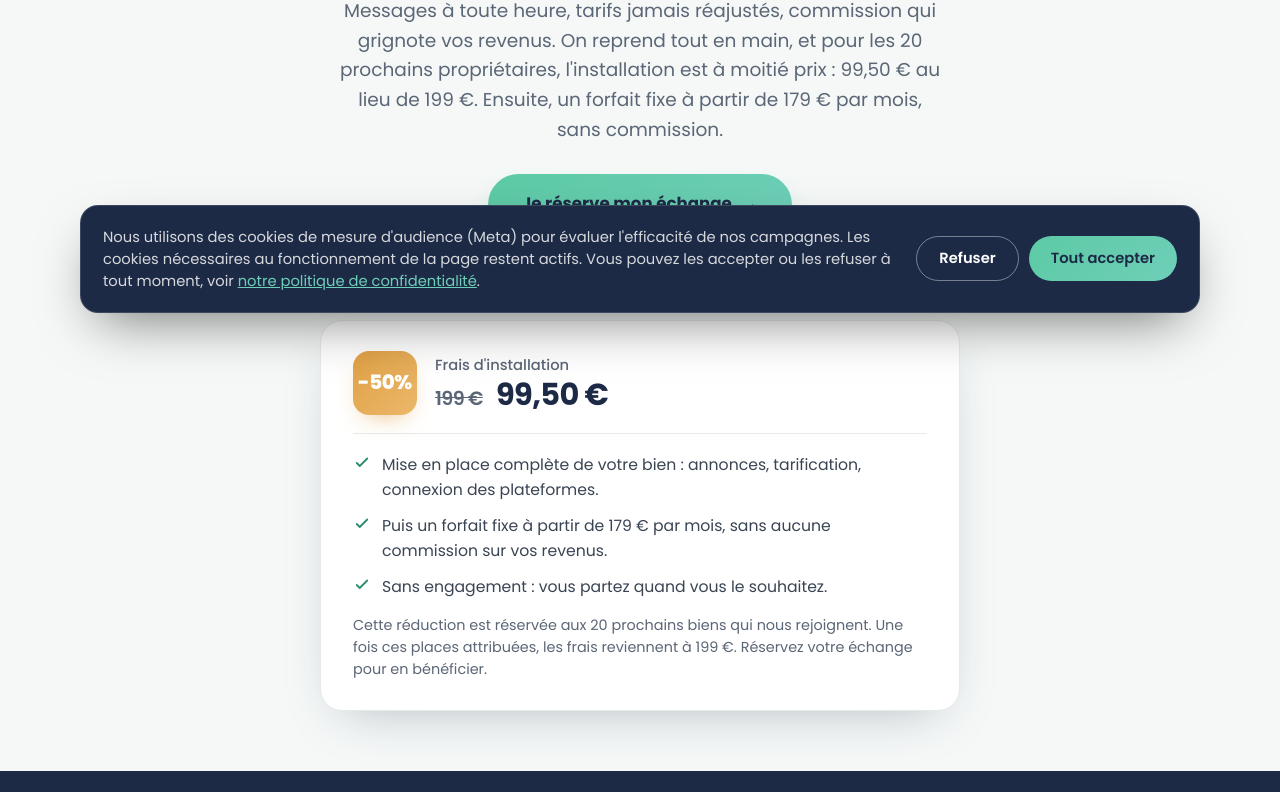
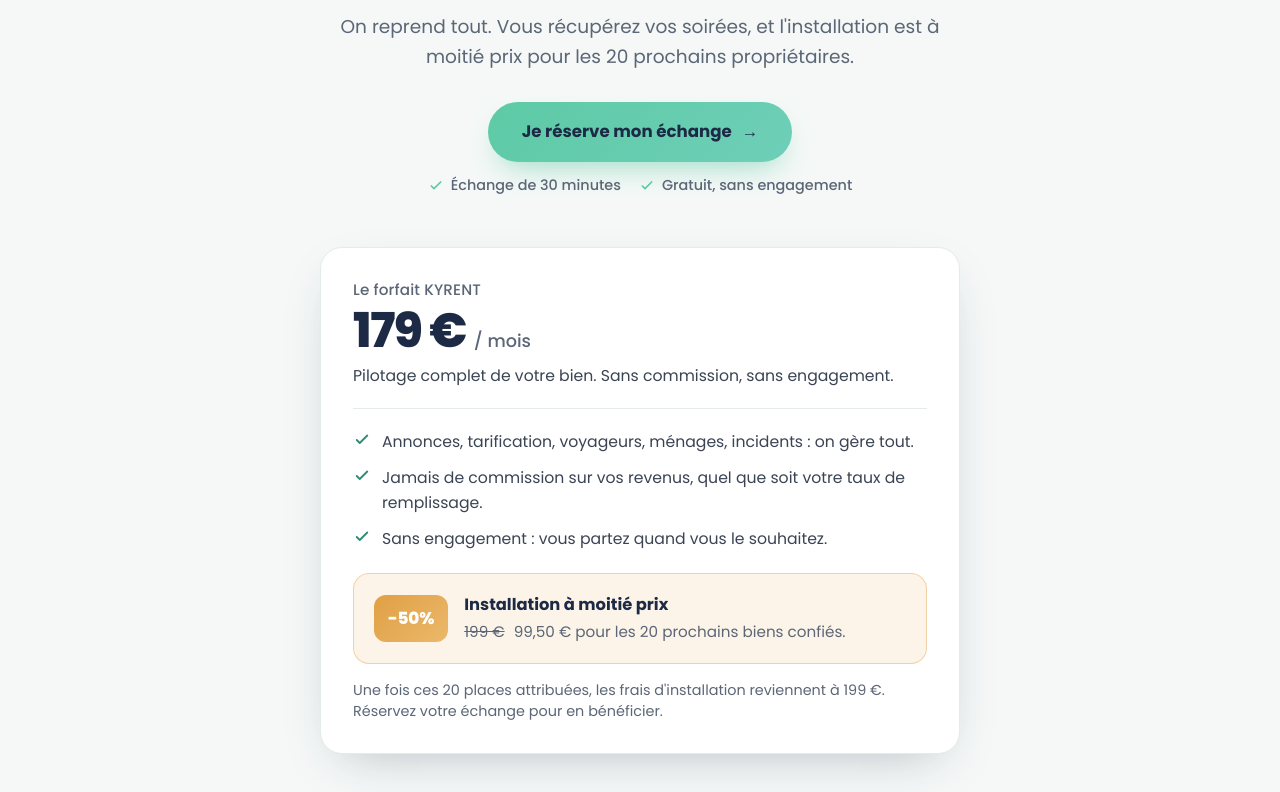
Before and after one commit to Kyrent62/offre, a plain HTML site: page index.html in a window 1280 px wide. Shown: the part 471-1263 px from the top of the page. Drawn offline with Linux system fonts and the light colour scheme.

Commit message:
Update index.html

```diff
--- a/index.html
+++ b/index.html
@@ -9,7 +9,23 @@
 <link rel="preconnect" href="https://fonts.gstatic.com" crossorigin>
 <link href="https://fonts.googleapis.com/css2?family=Poppins:wght@300;400;500;600;700;800&display=swap" rel="stylesheet">
 
-<!-- Le Pixel Meta (ID 1470821867967462) ne se charge qu'APRÈS consentement, via loadMetaPixel() en bas de page. -->
+<!-- Meta Pixel Code -->
+<script>
+!function(f,b,e,v,n,t,s)
+{if(f.fbq)return;n=f.fbq=function(){n.callMethod?
+n.callMethod.apply(n,arguments):n.queue.push(arguments)};
+if(!f._fbq)f._fbq=n;n.push=n;n.loaded=!0;n.version='2.0';
+n.queue=[];t=b.createElement(e);t.async=!0;
+t.src=v;s=b.getElementsByTagName(e)[0];
+s.parentNode.insertBefore(t,s)}(window, document,'script',
+'https://connect.facebook.net/en_US/fbevents.js');
+fbq('init', '1384130913661117');
+fbq('track', 'PageView');
+</script>
+<noscript><img height="1" width="1" style="display:none"
+src="https://www.facebook.com/tr?id=1384130913661117&ev=PageView&noscript=1"
+/></noscript>
+<!-- End Meta Pixel Code -->
 <style>
   :root{
     --navy:#1D2A45;--navy-2:#222C41;--mint:#5DCAA5;--mint-light:#6ECFB8;
@@ -49,7 +65,7 @@
   .hero{position:relative;overflow:hidden;padding:44px 0 24px;text-align:center}
   .hero::before{content:"";position:absolute;inset:0;z-index:0;background:radial-gradient(680px 420px at 50% -10%,rgba(93,202,165,.16),transparent 62%)}
   .hero .container{position:relative;z-index:1}
-  h1{font-size:clamp(2.1rem,4.6vw,3.4rem);line-height:1.06;letter-spacing:-.025em;font-weight:800;color:var(--navy);margin:20px auto 18px;max-width:16ch}
+  h1{font-size:clamp(1.8rem,4vw,2.8rem);line-height:1.1;letter-spacing:-.025em;font-weight:800;color:var(--navy);margin:20px auto 18px;max-width:28ch}
   h1 .hl{position:relative;display:inline-block}
   h1 .hl::after{content:"";position:absolute;left:0;right:0;bottom:.05em;height:.3em;z-index:-1;background:linear-gradient(90deg,rgba(93,202,165,.55),rgba(110,207,184,.55));border-radius:4px}
   .lead{font-size:1.16rem;color:var(--muted);max-width:52ch;margin:0 auto}
@@ -63,15 +79,24 @@
   .cap-card{max-width:640px;margin:0 auto;background:var(--surface);border:1px solid var(--line);border-radius:22px;box-shadow:var(--shadow);padding:30px 32px}
   .cap-note{font-size:.9rem;color:var(--muted);margin-top:16px;line-height:1.5}
 
-  /* Bloc offre */
-  .offer-head{display:flex;align-items:center;gap:18px;padding-bottom:18px;margin-bottom:18px;border-bottom:1px solid var(--line)}
-  .offer-badge{flex:none;width:64px;height:64px;border-radius:16px;background:linear-gradient(135deg,var(--amber),#EBB86A);color:#fff;display:grid;place-items:center;font-weight:800;font-size:1.24rem;letter-spacing:-.02em;box-shadow:0 10px 24px -12px rgba(224,160,69,.8)}
-  .offer-ttl{font-size:.92rem;color:var(--muted);font-weight:500}
-  .offer-price{font-size:1.9rem;font-weight:800;color:var(--navy);letter-spacing:-.02em;line-height:1.1}
-  .offer-price s{color:var(--muted);font-weight:600;font-size:1.2rem;margin-right:8px}
-  .offer-price b{color:var(--navy)}
+  /* En-tête forfait mis en avant */
+  .plan-head{padding-bottom:20px;margin-bottom:20px;border-bottom:1px solid var(--line)}
+  .plan-ttl{font-size:.95rem;color:var(--muted);font-weight:500;letter-spacing:.01em}
+  .plan-price{display:flex;align-items:baseline;gap:8px;margin-top:4px}
+  .plan-price b{font-size:3rem;font-weight:800;color:var(--navy);letter-spacing:-.03em;line-height:1}
+  .plan-price span{font-size:1.1rem;color:var(--muted);font-weight:500}
+  .plan-sub{font-size:.98rem;color:#3A4453;margin-top:8px}
+
   .offer-line{display:flex;gap:11px;align-items:flex-start;font-size:.98rem;color:#3A4453;margin-bottom:11px}
   .offer-line svg{flex:none;margin-top:2px}
+
+  /* Bloc bonus installation */
+  .bonus{display:flex;align-items:center;gap:16px;margin-top:22px;background:rgba(224,160,69,.12);border:1px solid rgba(224,160,69,.4);border-radius:16px;padding:18px 20px}
+  .bonus-badge{flex:none;background:linear-gradient(135deg,var(--amber),#EBB86A);color:#fff;font-weight:800;font-size:1.05rem;padding:10px 14px;border-radius:12px;letter-spacing:-.01em}
+  .bonus-txt{display:flex;flex-direction:column;gap:2px}
+  .bonus-txt b{color:var(--navy);font-weight:700;font-size:1.02rem}
+  .bonus-txt span{color:#5B6676;font-size:.95rem}
+  .bonus-txt s{color:var(--muted);margin-right:5px}
 
   /* Pourquoi limité */
   .why{background:var(--navy);color:#fff;padding:66px 0}
@@ -138,8 +163,8 @@
 <section class="hero">
   <div class="container">
     <span class="eyebrow"><span class="pulse"></span>Offre limitée aux 20 prochains biens</span>
-    <h1>Votre bien vous prend du temps <span class="hl">et vous rapporte trop peu.</span></h1>
-    <p class="lead">Messages à toute heure, tarifs jamais réajustés, commission qui grignote vos revenus. On reprend tout en main, et pour les 20 prochains propriétaires, l'installation est à moitié prix : 99,50 € au lieu de 199 €. Ensuite, un forfait fixe à partir de 179 € par mois, sans commission.</p>
+    <h1>Encore un dimanche soir<br>à <span class="hl">gérer vos voyageurs</span> ?</h1>
+    <p class="lead">Les messages qui tombent à 22h. Le ménage à recaler en urgence. Les tarifs que vous n'avez pas touchés depuis des mois. Et pendant ce temps, une commission qui grignote ce que votre bien vous rapporte.<br><br>On reprend tout. Vous récupérez vos soirées, et l'installation est à moitié prix pour les 20 prochains propriétaires.</p>
     <div class="hero-cta">
       <a href="#reserver" class="btn">Je réserve mon échange <span class="arrow" aria-hidden="true">→</span></a>
       <div class="reassure">
@@ -154,17 +179,23 @@
 <section class="capacity">
   <div class="container">
     <div class="cap-card fade">
-      <div class="offer-head">
-        <div class="offer-badge">-50%</div>
-        <div>
-          <div class="offer-ttl">Frais d'installation</div>
-          <div class="offer-price"><s>199 €</s> <b>99,50 €</b></div>
+      <div class="plan-head">
+        <div class="plan-ttl">Le forfait KYRENT</div>
+        <div class="plan-price"><b>179 €</b><span>/ mois</span></div>
+        <div class="plan-sub">Pilotage complet de votre bien. Sans commission, sans engagement.</div>
+      </div>
+      <div class="offer-line"><svg width="18" height="18" viewBox="0 0 24 24" fill="none" stroke="#2C8C71" stroke-width="2.4"><path d="M5 12l4 4L19 6" stroke-linecap="round" stroke-linejoin="round"/></svg><span>Annonces, tarification, voyageurs, ménages, incidents : on gère tout.</span></div>
+      <div class="offer-line"><svg width="18" height="18" viewBox="0 0 24 24" fill="none" stroke="#2C8C71" stroke-width="2.4"><path d="M5 12l4 4L19 6" stroke-linecap="round" stroke-linejoin="round"/></svg><span>Jamais de commission sur vos revenus, quel que soit votre taux de remplissage.</span></div>
+      <div class="offer-line"><svg width="18" height="18" viewBox="0 0 24 24" fill="none" stroke="#2C8C71" stroke-width="2.4"><path d="M5 12l4 4L19 6" stroke-linecap="round" stroke-linejoin="round"/></svg><span>Sans engagement : vous partez quand vous le souhaitez.</span></div>
+
+      <div class="bonus">
+        <div class="bonus-badge">-50%</div>
+        <div class="bonus-txt">
+          <b>Installation à moitié prix</b>
+          <span><s>199 €</s> 99,50 € pour les 20 prochains biens confiés.</span>
         </div>
       </div>
-      <div class="offer-line"><svg width="18" height="18" viewBox="0 0 24 24" fill="none" stroke="#2C8C71" stroke-width="2.4"><path d="M5 12l4 4L19 6" stroke-linecap="round" stroke-linejoin="round"/></svg><span>Mise en place complète de votre bien : annonces, tarification, connexion des plateformes.</span></div>
-      <div class="offer-line"><svg width="18" height="18" viewBox="0 0 24 24" fill="none" stroke="#2C8C71" stroke-width="2.4"><path d="M5 12l4 4L19 6" stroke-linecap="round" stroke-linejoin="round"/></svg><span>Puis un forfait fixe à partir de 179 € par mois, sans aucune commission sur vos revenus.</span></div>
-      <div class="offer-line"><svg width="18" height="18" viewBox="0 0 24 24" fill="none" stroke="#2C8C71" stroke-width="2.4"><path d="M5 12l4 4L19 6" stroke-linecap="round" stroke-linejoin="round"/></svg><span>Sans engagement : vous partez quand vous le souhaitez.</span></div>
-      <p class="cap-note">Cette réduction est réservée aux 20 prochains biens qui nous rejoignent. Une fois ces places attribuées, les frais reviennent à 199 €. Réservez votre échange pour en bénéficier.</p>
+      <p class="cap-note">Une fois ces 20 places attribuées, les frais d'installation reviennent à 199 €. Réservez votre échange pour en bénéficier.</p>
     </div>
   </div>
 </section>
@@ -226,13 +257,6 @@
   </div>
 </footer>
 
-<div class="cookie" id="cookieBanner" role="dialog" aria-live="polite" aria-label="Consentement aux cookies">
-  <p>Nous utilisons des cookies de mesure d'audience (Meta) pour évaluer l'efficacité de nos campagnes. Les cookies nécessaires au fonctionnement de la page restent actifs. Vous pouvez les accepter ou les refuser à tout moment, voir <a href="/confidentialite.html">notre politique de confidentialité</a>.</p>
-  <div class="cookie-actions">
-    <button class="cookie-btn cookie-refuse" id="cookieRefuse" type="button">Refuser</button>
-    <button class="cookie-btn cookie-accept" id="cookieAccept" type="button">Tout accepter</button>
-  </div>
-</div>
 
 <script>
   var io = new IntersectionObserver(function(entries){
@@ -249,34 +273,5 @@
   });
 </script>
 
-<script>
-  // Consentement cookies (RGPD) : le Pixel Meta ne se charge qu'après acceptation
-  (function(){
-    var PIXEL_ID = '1470821867967462';
-    var banner = document.getElementById('cookieBanner');
-    var pixelLoaded = false;
-    function loadMetaPixel(){
-      if(pixelLoaded) return; pixelLoaded = true;
-      !function(f,b,e,v,n,t,s){if(f.fbq)return;n=f.fbq=function(){n.callMethod?
-      n.callMethod.apply(n,arguments):n.queue.push(arguments)};if(!f._fbq)f._fbq=n;
-      n.push=n;n.loaded=!0;n.version='2.0';n.queue=[];t=b.createElement(e);t.async=!0;
-      t.src=v;s=b.getElementsByTagName(e)[0];s.parentNode.insertBefore(t,s)}(window,document,'script',
-      'https://connect.facebook.net/en_US/fbevents.js');
-      fbq('init', PIXEL_ID);
-      fbq('track', 'PageView');
-    }
-    function readConsent(){ try{ return localStorage.getItem('kyrent_consent'); }catch(e){ return null; } }
-    function saveConsent(v){ try{ localStorage.setItem('kyrent_consent', v); }catch(e){} }
-    var choice = readConsent();
-    if(choice === 'accepted'){ loadMetaPixel(); }
-    else if(choice !== 'refused'){ setTimeout(function(){ banner.classList.add('show'); }, 700); }
-    document.getElementById('cookieAccept').addEventListener('click', function(){
-      saveConsent('accepted'); banner.classList.remove('show'); loadMetaPixel();
-    });
-    document.getElementById('cookieRefuse').addEventListener('click', function(){
-      saveConsent('refused'); banner.classList.remove('show');
-    });
-  })();
-</script>
 </body>
 </html>
```
